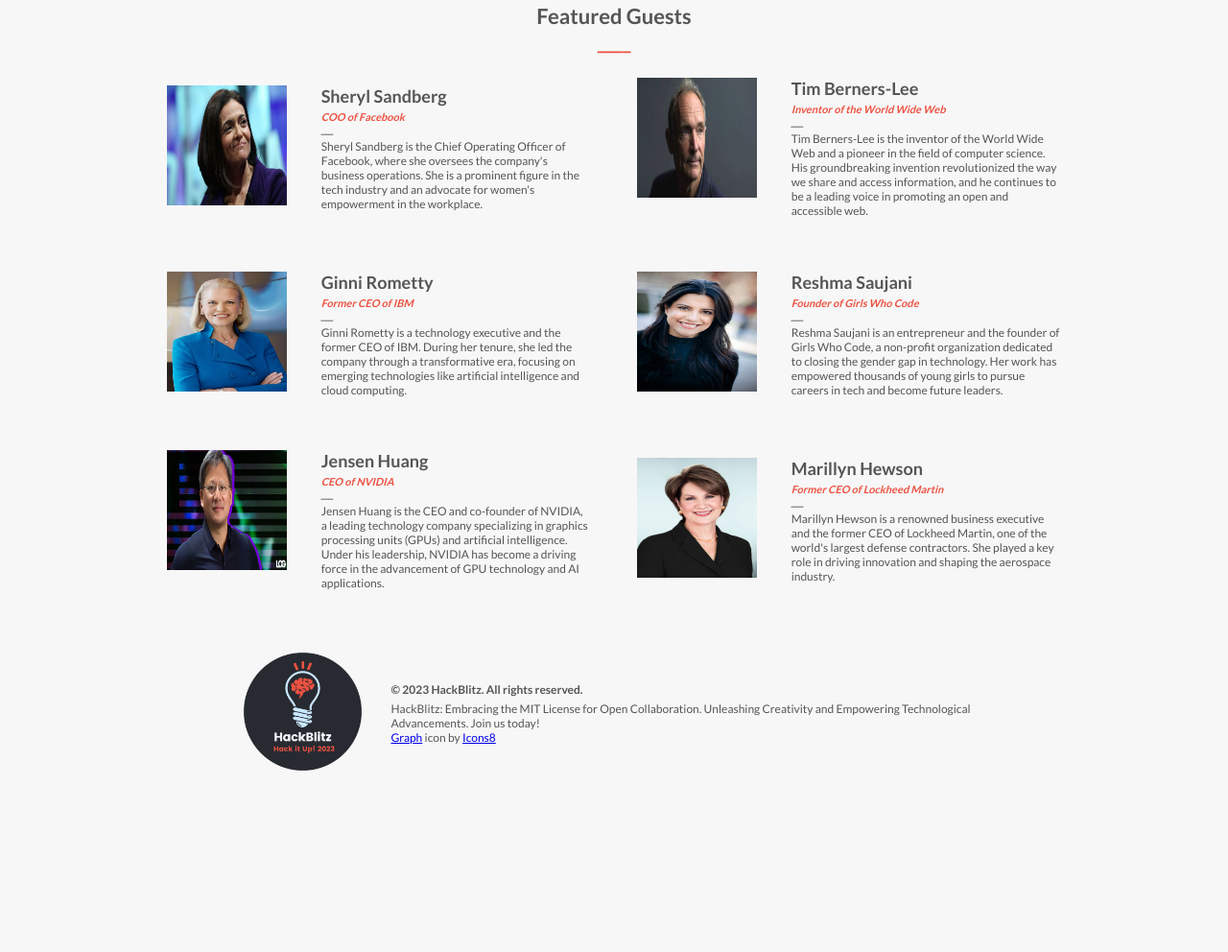
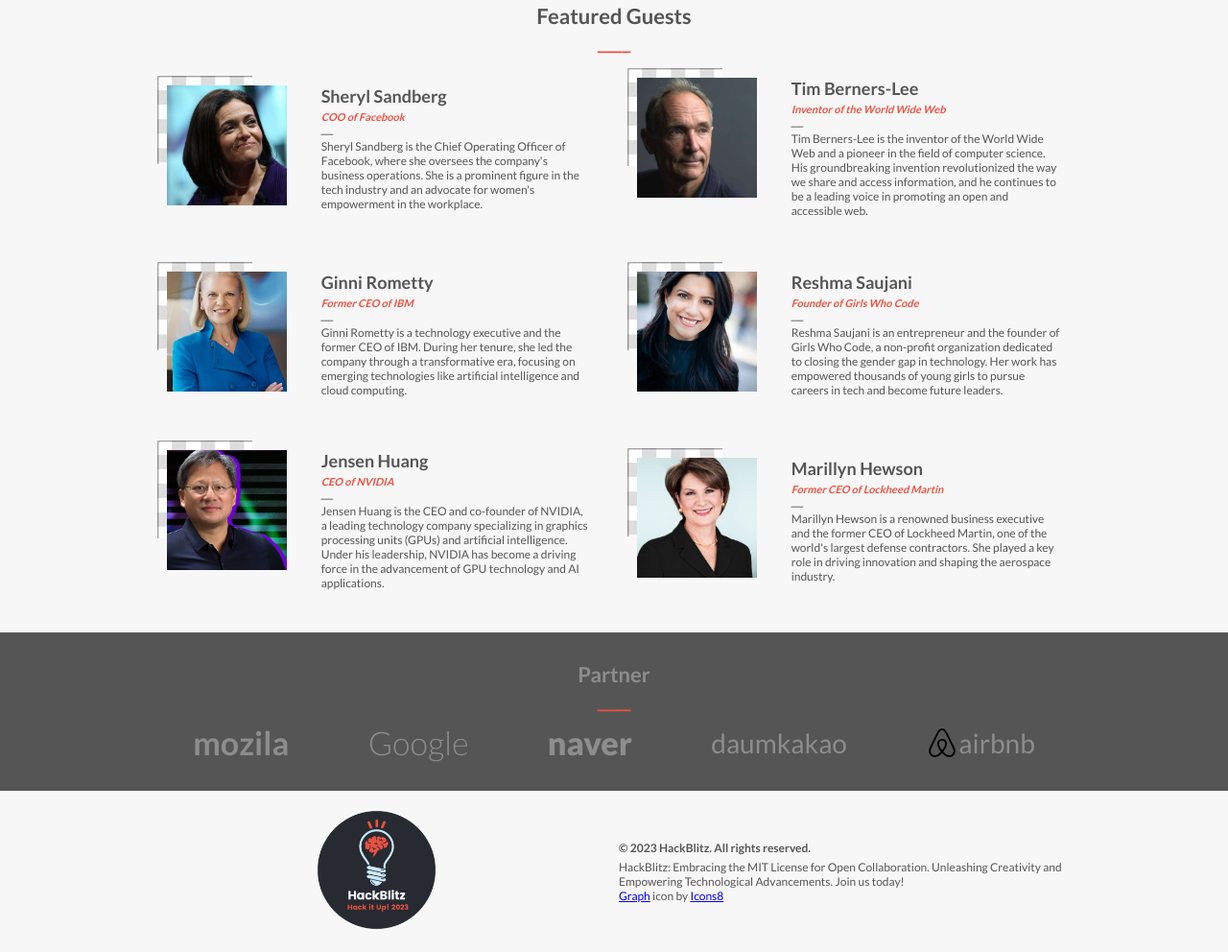
Before and after one commit to devendra-alt/capstone-hackBlitz, a website: page index.html in a window 1280 px wide. Shown: the part 1097-2089 px from the top of the page at 96% size. Before the commit the page ends 1924 px from the top, so only its background shows below. Drawn offline with Linux system fonts and the light colour scheme.

Commit message:
Fixed issues with partner and footer design in style.scss

```diff
--- a/index.html
+++ b/index.html
@@ -105,10 +105,7 @@
           </nav>
         </header>
         <div class="content">
-          <div
-            class="heading"
-            aria-label="main heading"
-          >
+          <div class="heading" aria-label="main heading">
             <h2 class="sub-heading">Ignite. Innovate. Collaborate. Conquer.</h2>
             <h1 class="main-heading">HackBlitz 2023: Ignite Innovation!</h1>
           </div>
@@ -228,7 +225,15 @@
           <li class="partner" id="google">google</li>
           <li class="partner" id="naver">naver</li>
           <li class="partner" id="daumkakao">daumkakao</li>
-          <li class="partner" id="airbnb">airbnb</li>
+          <li class="partner" id="airbnb">
+            <svg xmlns="http://www.w3.org/2000/svg" viewBox="0 0 448 512">
+              <!--! Font Awesome Pro 6.4.0 by @fontawesome - https://fontawesome.com License - https://fontawesome.com/license (Commercial License) Copyright 2023 Fonticons, Inc. -->
+              <path
+                d="M224 373.12c-25.24-31.67-40.08-59.43-45-83.18-22.55-88 112.61-88 90.06 0-5.45 24.25-20.29 52-45 83.18zm138.15 73.23c-42.06 18.31-83.67-10.88-119.3-50.47 103.9-130.07 46.11-200-18.85-200-54.92 0-85.16 46.51-73.28 100.5 6.93 29.19 25.23 62.39 54.43 99.5-32.53 36.05-60.55 52.69-85.15 54.92-50 7.43-89.11-41.06-71.3-91.09 15.1-39.16 111.72-231.18 115.87-241.56 15.75-30.07 25.56-57.4 59.38-57.4 32.34 0 43.4 25.94 60.37 59.87 36 70.62 89.35 177.48 114.84 239.09 13.17 33.07-1.37 71.29-37.01 86.64zm47-136.12C280.27 35.93 273.13 32 224 32c-45.52 0-64.87 31.67-84.66 72.79C33.18 317.1 22.89 347.19 22 349.81-3.22 419.14 48.74 480 111.63 480c21.71 0 60.61-6.06 112.37-62.4 58.68 63.78 101.26 62.4 112.37 62.4 62.89.05 114.85-60.86 89.61-130.19.02-3.89-16.82-38.9-16.82-39.58z"
+              />
+            </svg>
+            airbnb
+          </li>
         </ul>
       </section>
     </div>
--- a/index.js
+++ b/index.js
@@ -70,6 +70,8 @@
   mediaCreater();
 });
 
+mediaCreater();
+
 // sticky header
 
 const header = document.getElementById('sticky-header');
--- a/style.scss
+++ b/style.scss
@@ -303,6 +303,21 @@
           max-height: 100%;
           background-size: cover;
           display: block;
+          object-fit: cover;
+        }
+
+        position: relative;
+
+        &::after {
+          content: '';
+          background-image: url(assets/images/check.png);
+          position: absolute;
+          width: 100%;
+          height: 100%;
+          background-repeat: no-repeat;
+          top: -7%;
+          left: -7%;
+          z-index: -1;
         }
       }
 
@@ -426,13 +441,21 @@
     }
 
     #airbnb {
+      @include flex-center();
+
       font-weight: 400;
       font-size: 2.8rem;
+
+      & > svg {
+        width: 3.4rem;
+        height: 3.4rem;
+        color: $partner-font-color;
+      }
     }
   }
 }
 
-.footer {
+footer {
   display: none;
 
   @include padding-left-right();
@@ -639,6 +662,8 @@
   }
 
   .partners {
+    display: block;
+
     .partners-title {
       margin-bottom: 2rem;
     }
@@ -841,6 +866,20 @@
 
       .guest-card {
         display: flex;
+
+        .guest-image {
+          &::after {
+            content: '';
+            background-image: url(assets/images/checker2.jpg);
+            position: absolute;
+            width: 70%;
+            height: 70%;
+            background-repeat: no-repeat;
+            top: -7%;
+            left: -7%;
+            z-index: -1;
+          }
+        }
       }
     }
 
@@ -858,18 +897,18 @@
     }
   }
 
-  .footer {
+  footer {
     @include flex-center();
+    @include padding-right-left-desktop();
 
     flex-direction: row;
-    gap: 3rem;
     font-size: 1.2rem;
 
-    .site-info {
-      width: 50%;
+    .logo {
+      text-align: center;
     }
 
-    & > {
+    & > * {
       flex: 1;
     }
   }
@@ -920,9 +959,13 @@
     }
 
     .footer {
+      @include padding-right-left-desktop();
+
       background-color: $secondry-color;
       color: #a5a5a5;
-      display: block;
+      display: flex;
+      justify-content: center;
+      align-items: center;
       text-align: left;
     }
   }
```
Also changed, not shown: assets/images/airbnb (1).svg (added), assets/images/airbnb.svg (added), style.css, 1 other file.
